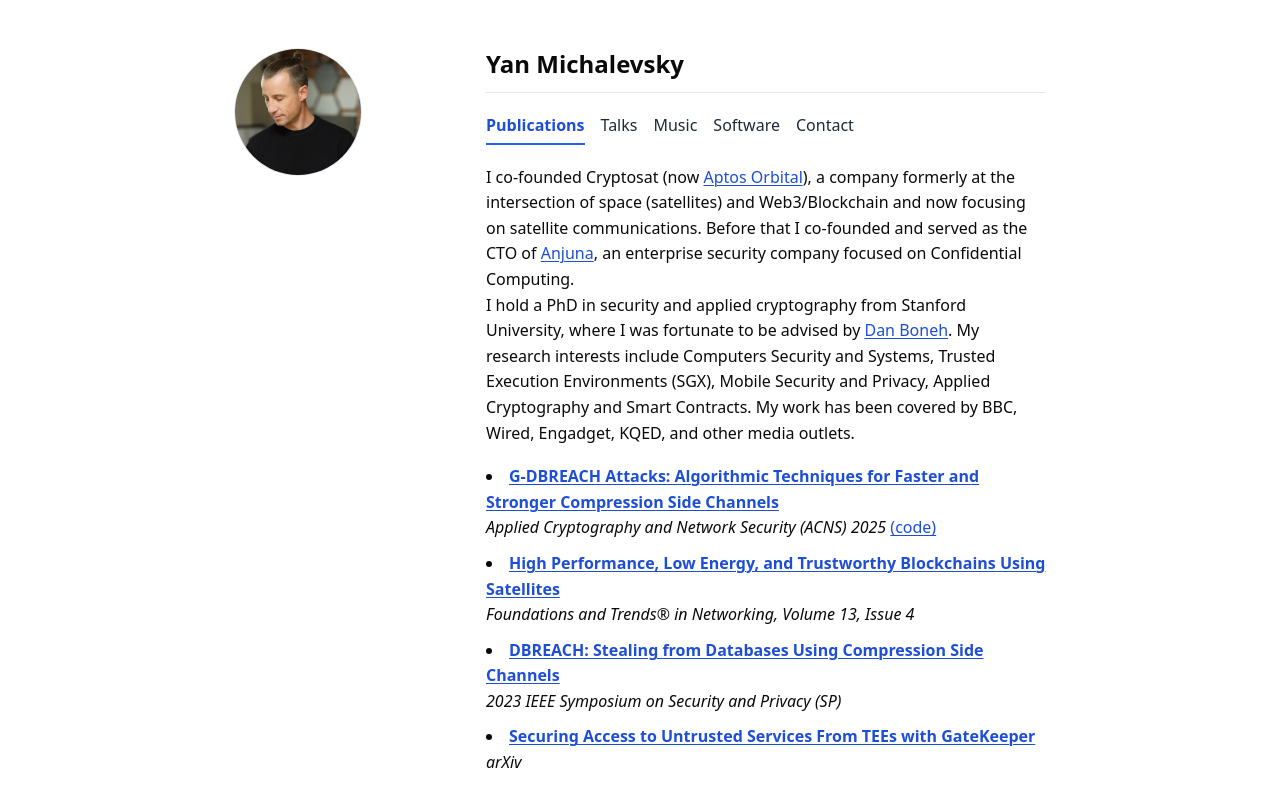
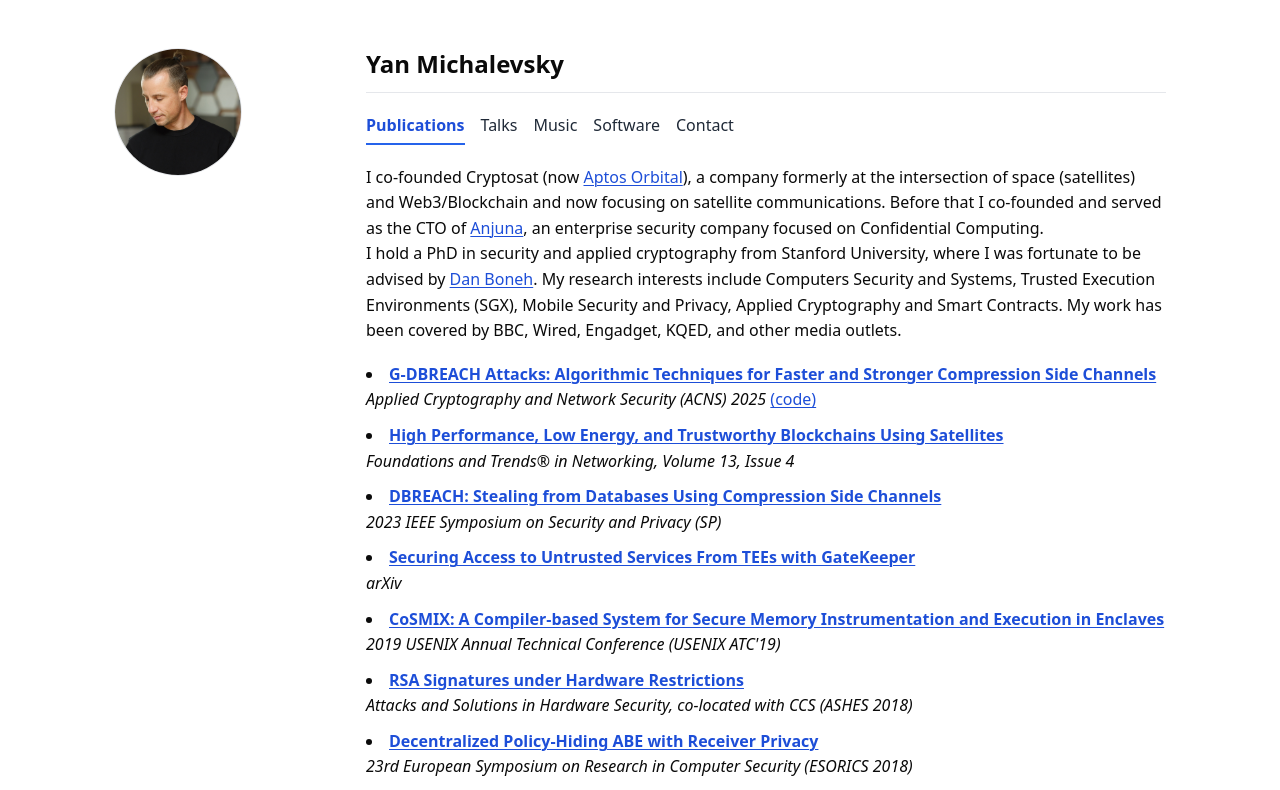
Before and after one commit to ymcrcat/michalevsky.com, a React (Create React App) app: page / in a window 1280 px wide. Shown: the top 790 px of the page. Built offline with nearby package versions, Linux system fonts and the light colour scheme.

Commit message:
Increase the width

```diff
--- a/src/index.css
+++ b/src/index.css
@@ -2,7 +2,7 @@
 
 /* CSS Variables */
 :root {
-	--max-width: 860px;
+	--max-width: 1100px;
 	--content-padding: 24px;
 	--radius: 10px;
 	--bg: #ffffff;
```
